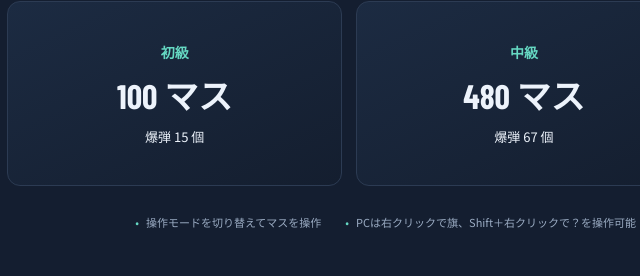
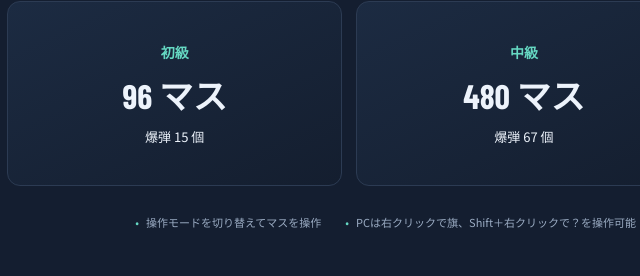
Before and after one commit to tanukineiri31514/POLYGON_MINESWEEPER, a plain HTML site: page index.html in a window 1280 px wide. Shown: the part 510-786 px from the top of the page, 116-756 px from the left. Drawn offline with nearby package versions, Linux system fonts and the light colour scheme; a web font is replaced by a local one.

Commit message:
index.html を更新

```diff
--- a/index.html
+++ b/index.html
@@ -53,7 +53,7 @@
       <div class="difficulty-grid">
         <button class="difficulty-card" data-difficulty="beginner" type="button">
           <span class="difficulty-name">初級</span>
-          <strong>100 マス</strong>
+          <strong>96 マス</strong>
           <span>爆弾 <span data-bomb-count="beginner">13</span> 個</span>
         </button>
         <button class="difficulty-card" data-difficulty="intermediate" type="button">
```
